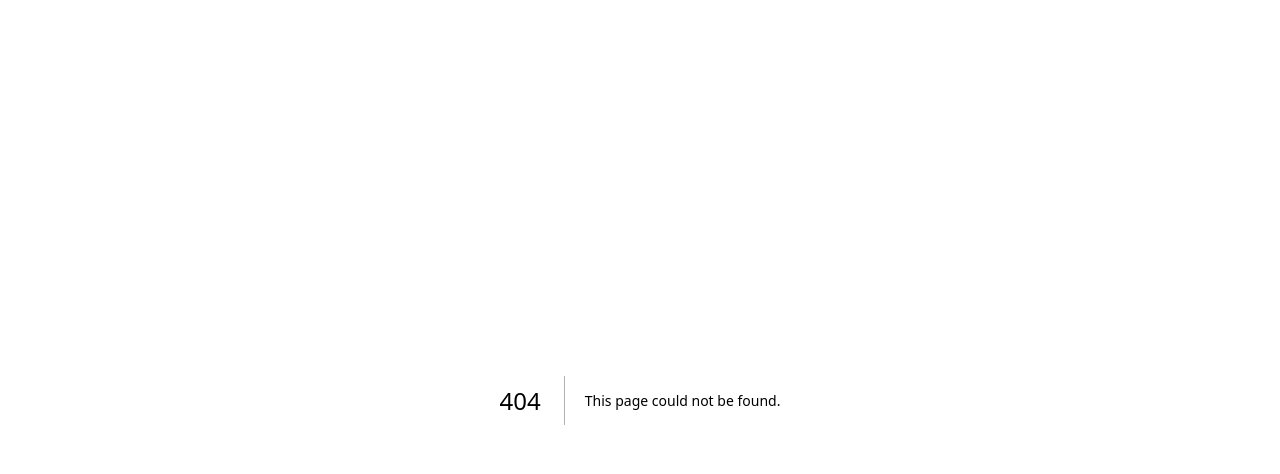
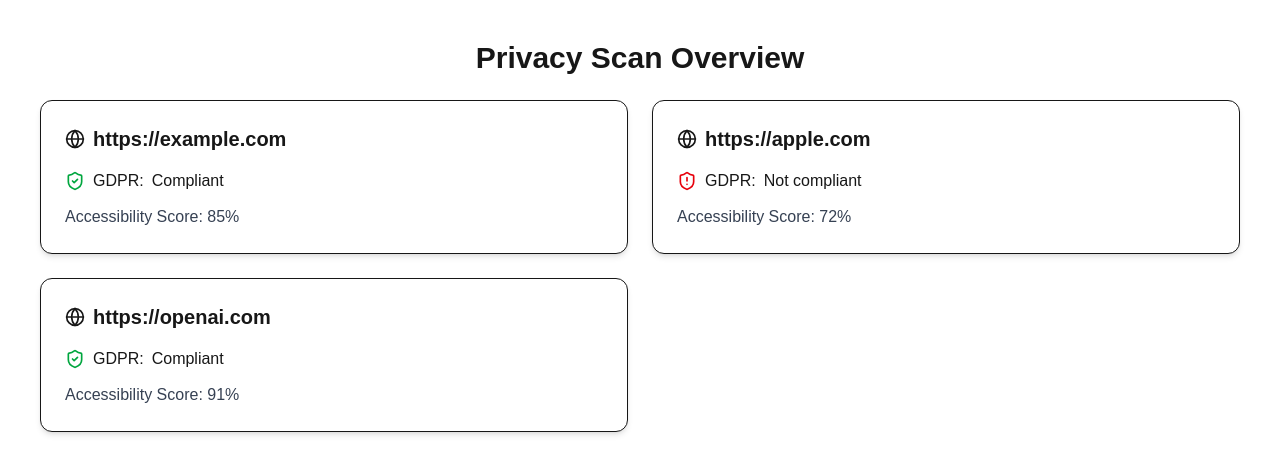
Before and after one commit to TegelConsulting/privacy-analyser, a Next.js app: page /data-overview in a window 1280 px wide. Before the commit this address had no page. Shown: the top 474 px of the page. Built offline with nearby package versions, Linux system fonts and the light colour scheme.

Commit message:
added data-overiew page with animated heading an pop-in cards by using mocked data

```diff
--- a/package.json
+++ b/package.json
@@ -12,7 +12,6 @@
     "lint": "eslint"
   },
   "dependencies": {
-    "react-icons": "^5.5.0",
     "@auth/mongodb-adapter": "^3.11.0",
     "bcrypt": "^6.0.0",
     "bcryptjs": "^3.0.2",
@@ -24,6 +23,7 @@
     "next-auth": "^5.0.0-beta.29",
     "react": "19.1.0",
     "react-dom": "19.1.0",
+    "react-icons": "^5.5.0",
     "zod": "^4.1.12"
   },
   "devDependencies": {
--- /dev/null
+++ b/src/app/data-overview/page.tsx
@@ -0,0 +1,62 @@
+"use client";
+
+import { Globe, ShieldCheck, ShieldAlert } from "lucide-react";
+import { motion } from "framer-motion";
+
+export default function DataOverview() {
+  const scanResults = [
+    { url: "https://example.com", gdpr: true, accessibilityScore: 85 },
+    { url: "https://apple.com", gdpr: false, accessibilityScore: 72 },
+    { url: "https://openai.com", gdpr: true, accessibilityScore: 91 },
+  ];
+
+  return (
+    <section className="p-10">
+      <motion.h1
+        initial={{ x: -200, opacity: 0 }}
+        animate={{ x: 0, opacity: 1 }}
+        transition={{ duration: 1 }}
+        className="text-3xl font-bold mb-6 text-center"
+      >
+        Privacy Scan Overview
+      </motion.h1>
+      <div className="grid grid-cols-1 md:grid-cols-2 gap-6">
+        {scanResults.map((item, index) => (
+          <motion.div
+            key={index}
+            initial={{ opacity: 0, scale: 0.8 }}
+            animate={{ opacity: 1, scale: 1 }}
+            transition={{
+              type: "spring",
+              stiffness: 100,
+              damping: 10,
+              delay: 1 + index * 0.2
+            }}
+            className="rounded-xl border p-6 shadow-md bg-white hover:shadow-lg transition"
+          >
+            <div className="flex items-center gap-2 text-xl font-semibold">
+              <Globe size={20} />
+              {item.url}
+            </div>
+
+            <div className="mt-4 space-y-3">
+              <p className="flex items-center gap-2">
+                {item.gdpr ? (
+                  <ShieldCheck size={20} className="text-green-600" />
+                ) : (
+                  <ShieldAlert size={20} className="text-red-600" />
+                )}
+                <span className="font-medium">GDPR:</span>
+                {item.gdpr ? "Compliant" : "Not compliant"}
+              </p>
+
+              <p className="font-medium text-gray-700">
+                Accessibility Score: <span className="font-normal">{item.accessibilityScore}%</span>
+              </p>
+            </div>
+          </motion.div>
+        ))}
+      </div>
+    </section>
+  );
+}
```
Also changed, not shown: 1 other file (tests, documents, lock files or other folders).
